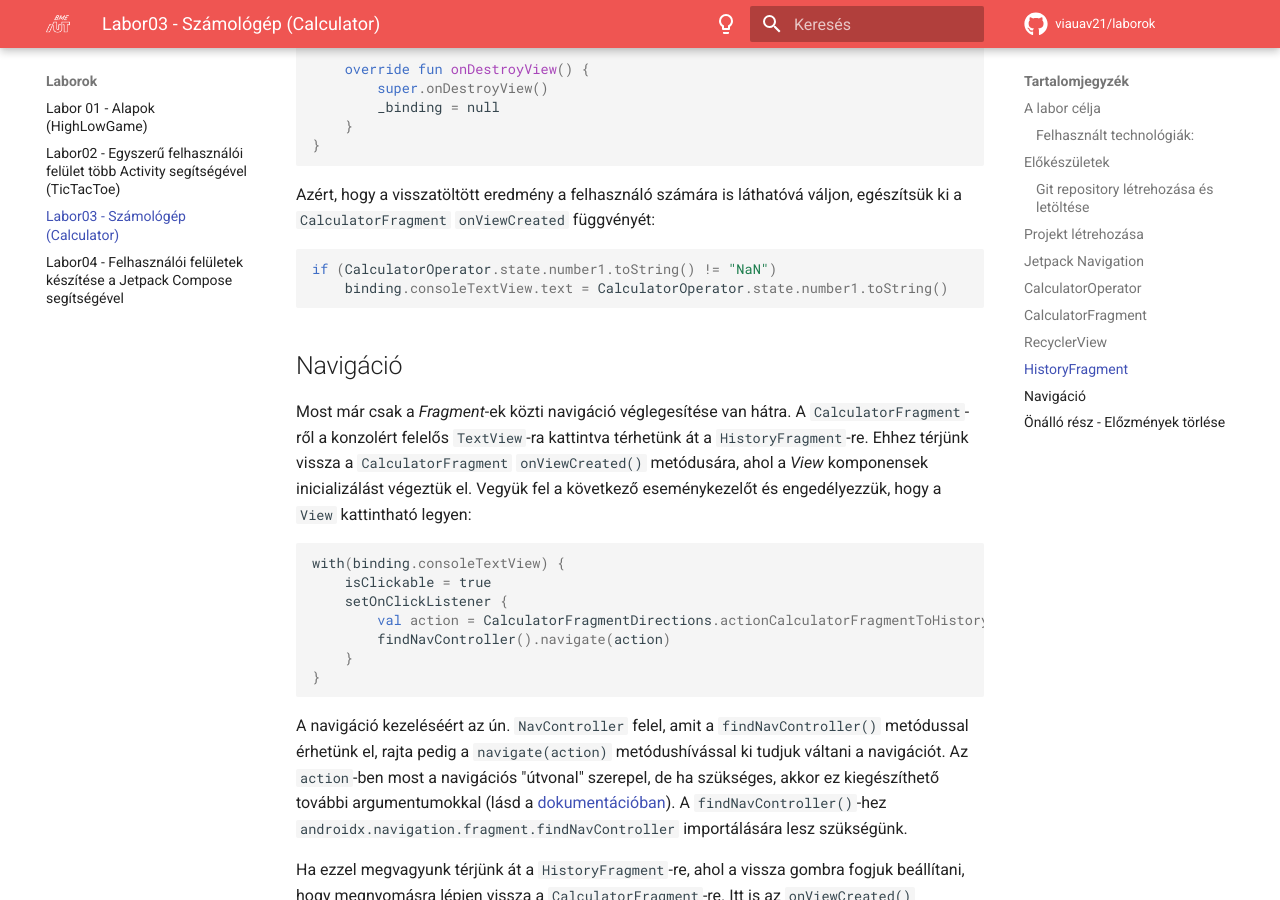
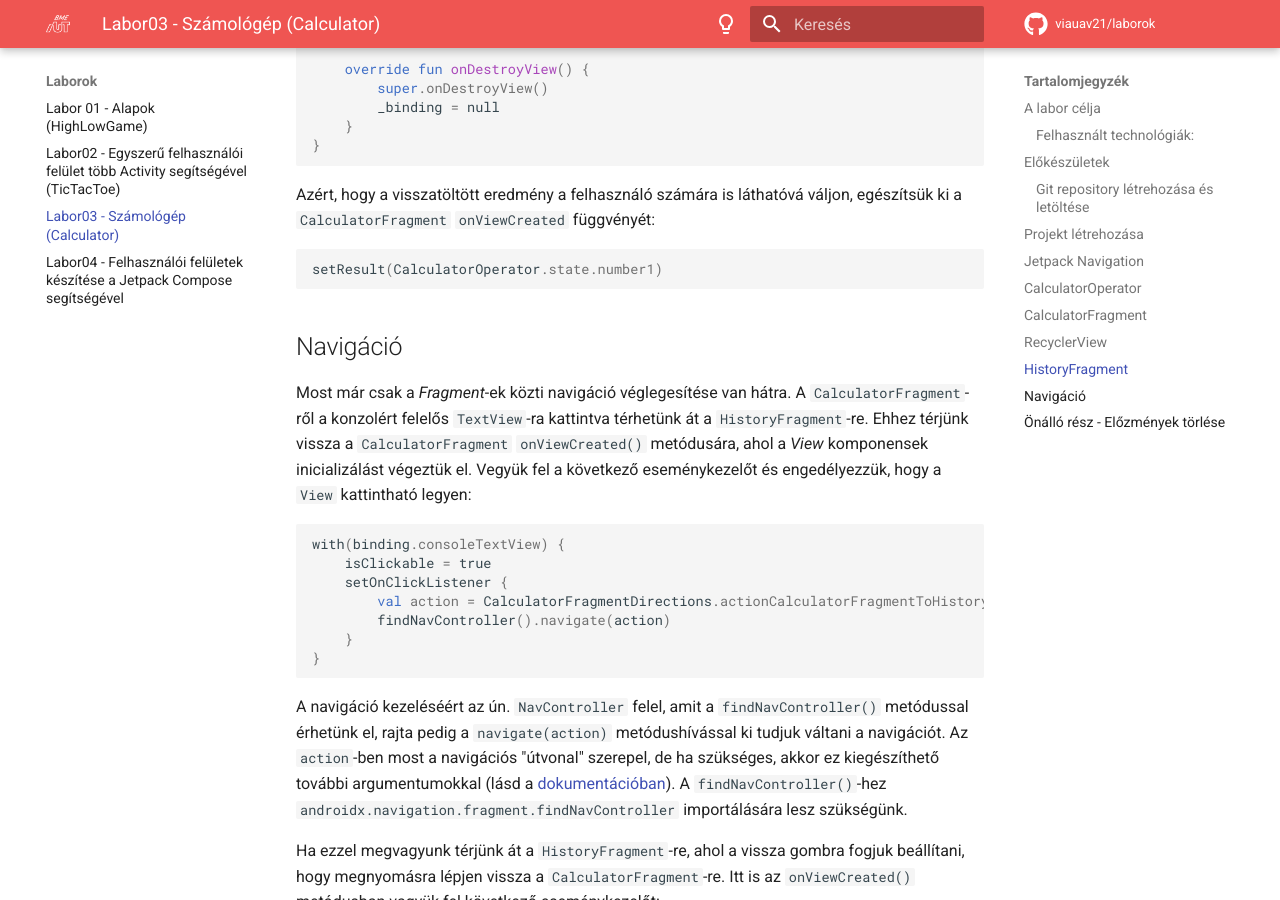
Before and after one commit to VIAUAV21/laborok, an MkDocs documentation site: the page built from docs/laborok/calculator/index.md, in a window 1280 px wide and 900 px high, scrolled down 24032 px. Built offline with MkDocs 1.6.1 and Material for MkDocs 9.7.7, drawn with Linux system fonts in a browser that asks for light colours; comment, search, counter and statistics services are not loaded.

Commit message:
Update index.md
Minor code modification in CalculatorFragment to show loaded state.

````diff
--- a/docs/laborok/calculator/index.md
+++ b/docs/laborok/calculator/index.md
@@ -1179,8 +1179,7 @@ class HistoryFragment: Fragment(), HistoryAdapter.ClickListener {
 Azért, hogy a visszatöltött eredmény a felhasználó számára is láthatóvá váljon, egészítsük ki a `CalculatorFragment` `onViewCreated` függvényét:
 
 ```kotlin
-if (CalculatorOperator.state.number1.toString() != "NaN")
-    binding.consoleTextView.text = CalculatorOperator.state.number1.toString()
+setResult(CalculatorOperator.state.number1)
 ```
 ## Navigáció
 
````
